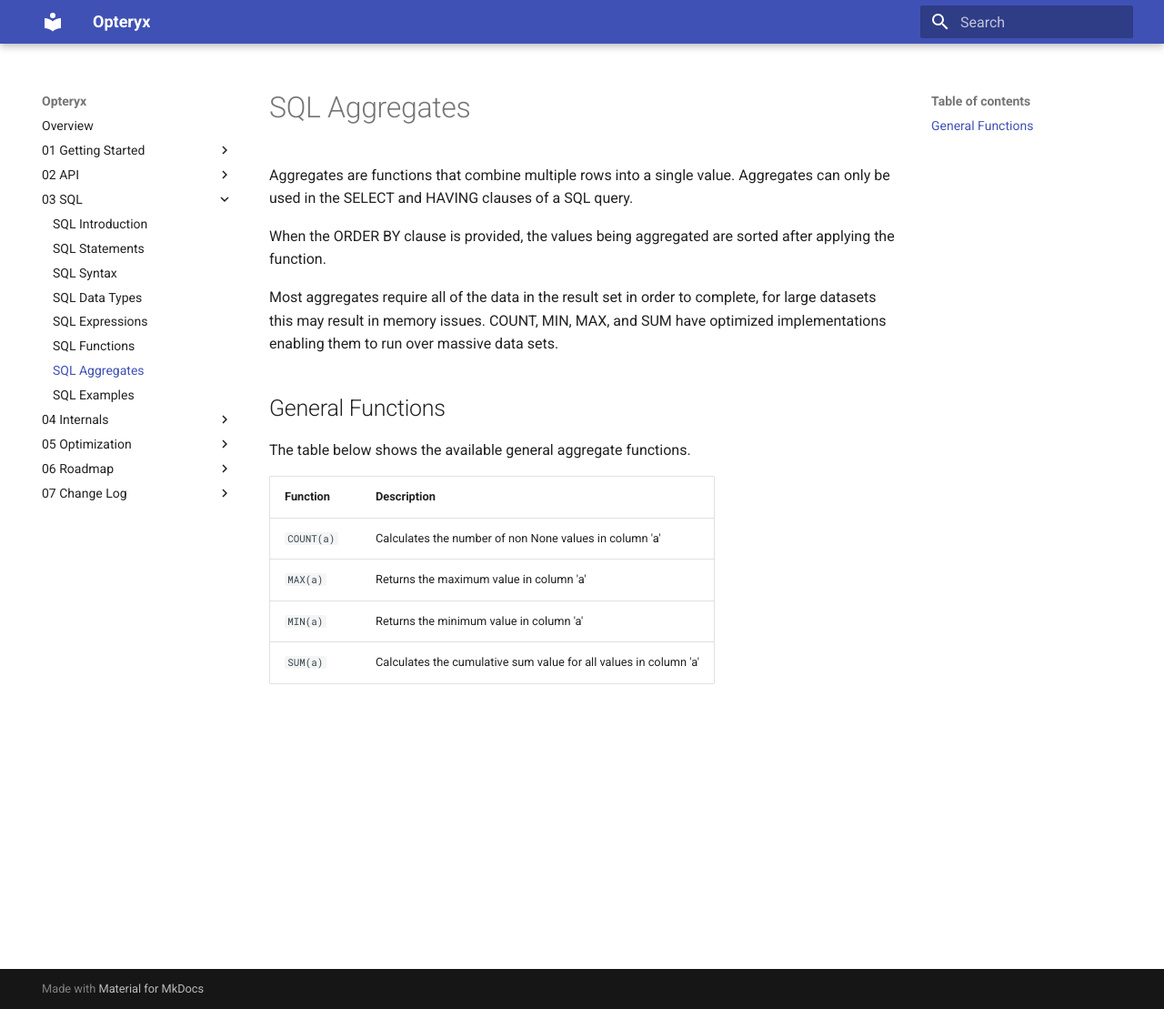
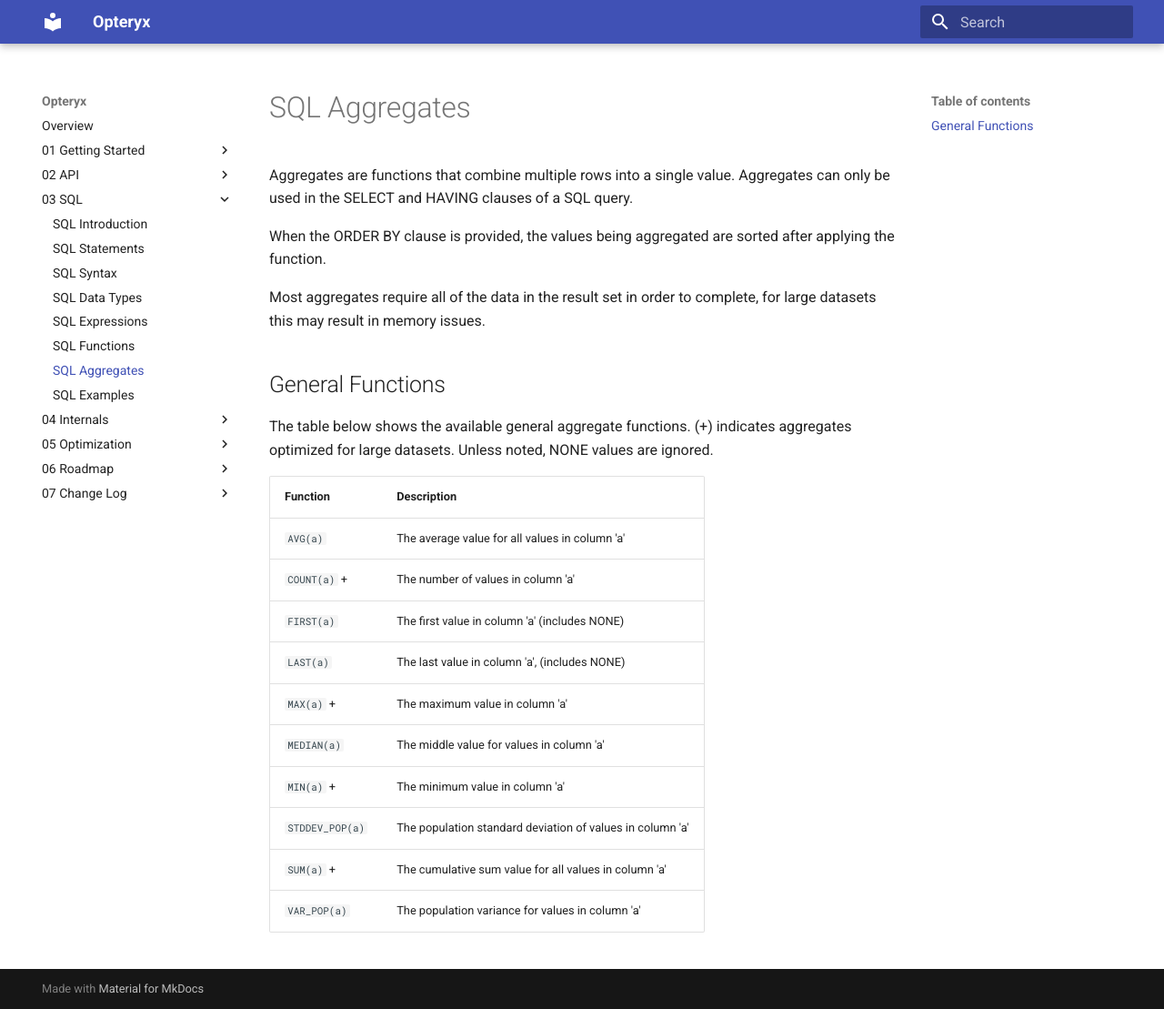
Before and after one commit to mabel-dev/opteryx, an MkDocs documentation site: the page built from docs/03 SQL/07 Aggregates.md, in a window 1280 px wide and 1109 px high. Shown: the whole window at 91% size. Built offline with MkDocs 1.6.1 and Material for MkDocs 9.7.7, drawn with Linux system fonts in a browser that asks for light colours.

Commit message:
more aggregates

```diff
--- a/docs/03 SQL/07 Aggregates.md
+++ b/docs/03 SQL/07 Aggregates.md
@@ -4,15 +4,21 @@ Aggregates are functions that combine multiple rows into a single value. Aggrega
 
 When the ORDER BY clause is provided, the values being aggregated are sorted after applying the function.
 
-Most aggregates require all of the data in the result set in order to complete, for large datasets this may result in memory issues. COUNT, MIN, MAX, and SUM have optimized implementations enabling them to run over massive data sets.
+Most aggregates require all of the data in the result set in order to complete, for large datasets this may result in memory issues.
 
 ## General Functions
 
-The table below shows the available general aggregate functions.
+The table below shows the available general aggregate functions. (+) indicates aggregates optimized for large datasets. Unless noted, NONE values are ignored.
 
-Function   | Description
----------- | ----------------------------------------------------------------
-`COUNT(a)` | Calculates the number of non None values in column 'a'
-`MAX(a)`   | Returns the maximum value in column 'a'
-`MIN(a)`   | Returns the minimum value in column 'a'
-`SUM(a)`   | Calculates the cumulative sum value for all values in column 'a'
+Function        | Description
+--------------- | ----------------------------------------------------------------
+`AVG(a)`        | The average value for all values in column 'a'
+`COUNT(a)` +    | The number of values in column 'a'
+`FIRST(a)`      | The first value in column 'a' (includes NONE)
+`LAST(a)`       | The last value in column 'a', (includes NONE)
+`MAX(a)` +      | The maximum value in column 'a'
+`MEDIAN(a)`     | The middle value for values in column 'a'
+`MIN(a)` +      | The minimum value in column 'a'
+`STDDEV_POP(a)` | The population standard deviation of values in column 'a'
+`SUM(a)` +      | The cumulative sum value for all values in column 'a'
+`VAR_POP(a)`    | The population variance for values in column 'a'
--- a/opteryx/version.py
+++ b/opteryx/version.py
@@ -1,6 +1,6 @@
 # Store the version here so:
 # 1) we don't load dependencies by storing it in __init__.py
 # 2) we can import it in setup.py for the same reason
-__version__ = "0.0.0a19"
+__version__ = "0.0.0a20"
 
 # nodoc - don't add to the documentation wiki
```
Also changed, not shown: 3 other files.
